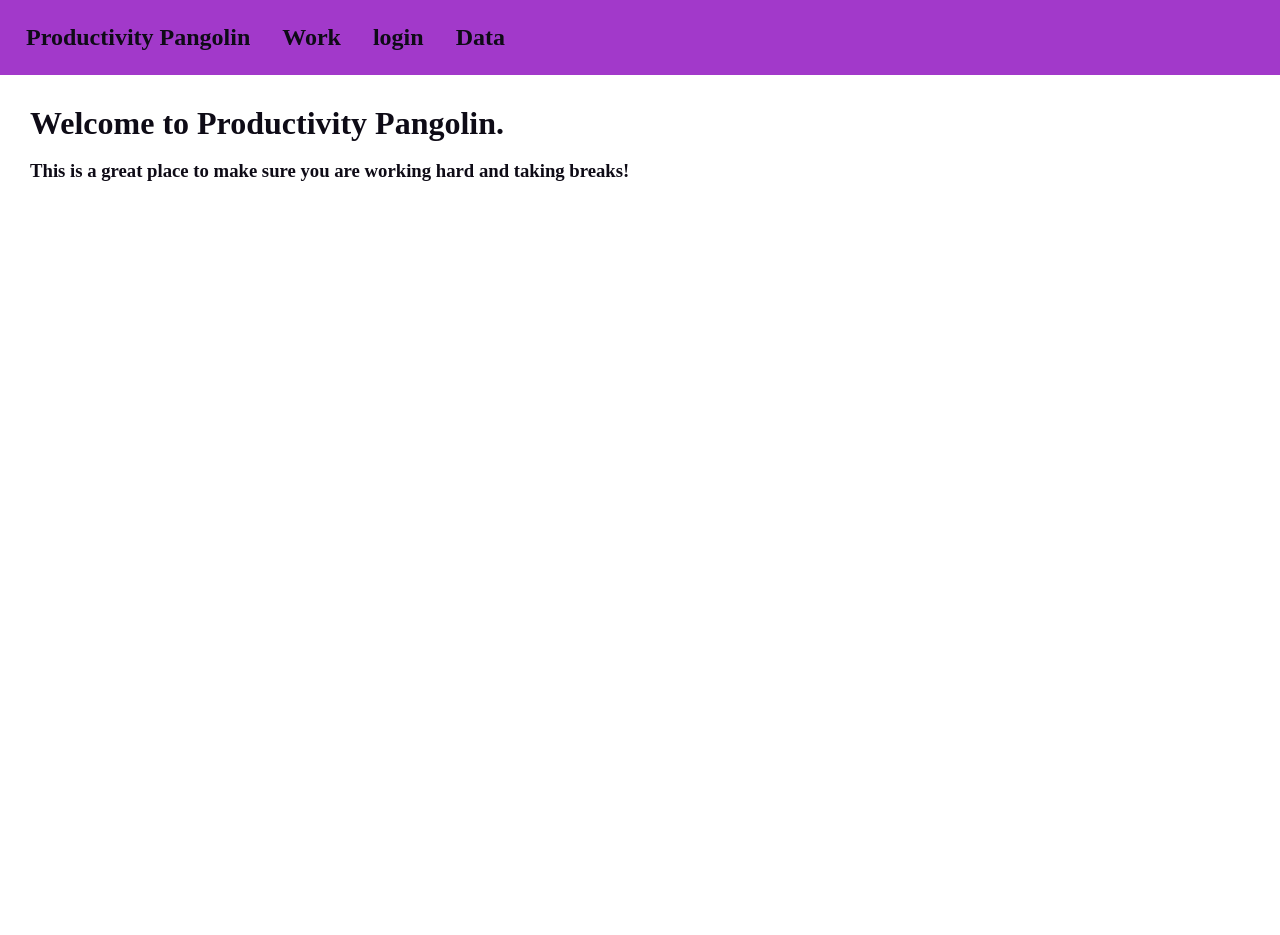
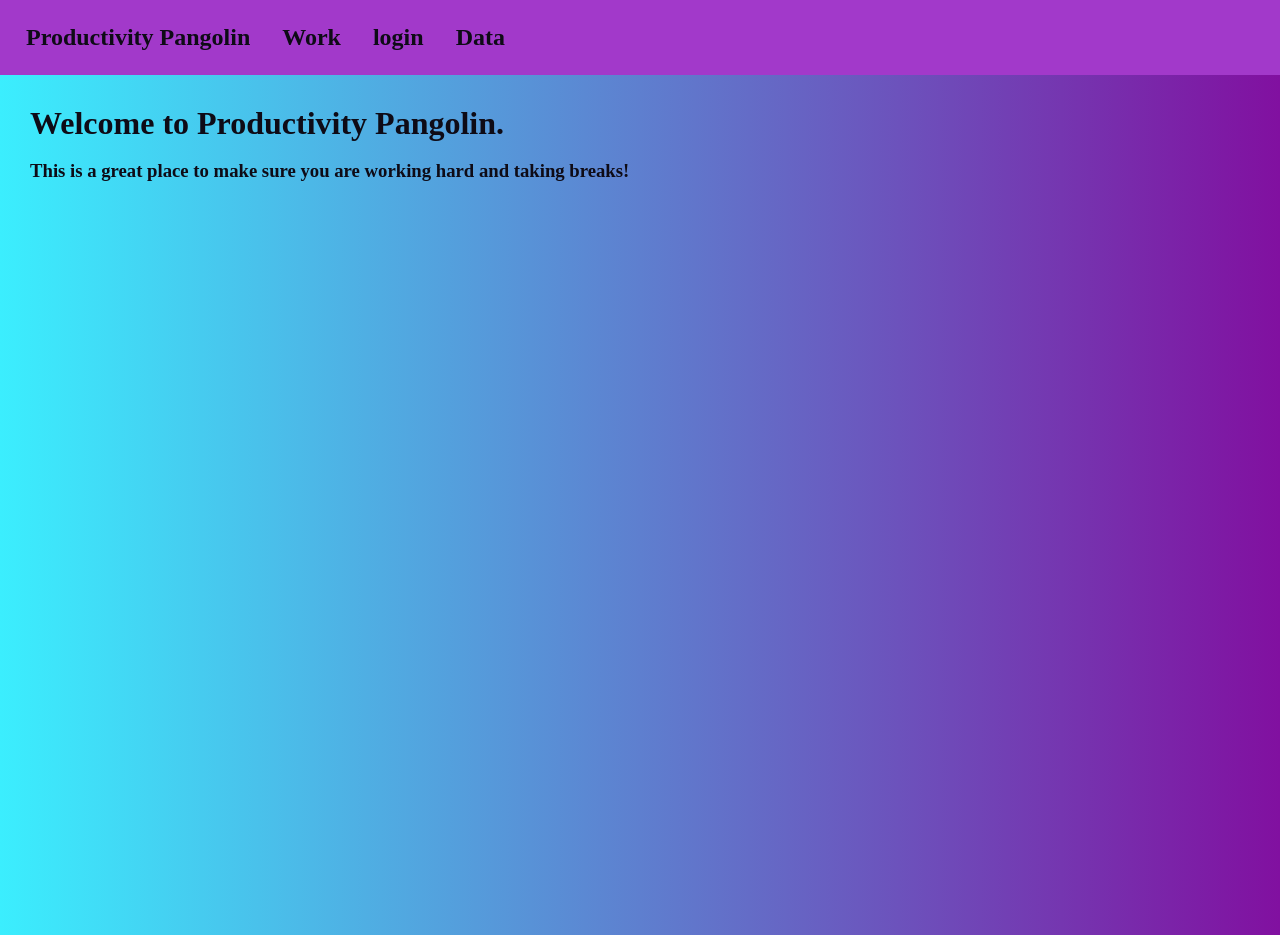
Before and after one commit to coderFeedForwardAlg/productivity-pangolin, a React (Create React App) app: page /landing in a window 1280 px wide. Before the commit the page ends 800 px from the top, so only its background shows below. Built offline with nearby package versions, Linux system fonts and the light colour scheme; no server answers.

Commit message:
background

```diff
--- a/src/App.css
+++ b/src/App.css
@@ -132,7 +132,9 @@ li {
 
   .landing-page{
       padding: 30px;
-      color: aquamarine;
+      background: linear-gradient(to left,#8110a0  0%,  #3beefe 100%);
+      background-size: cover;
+      height: 100vh;
   }
   .bar-chart{
     width: 90%;
```
